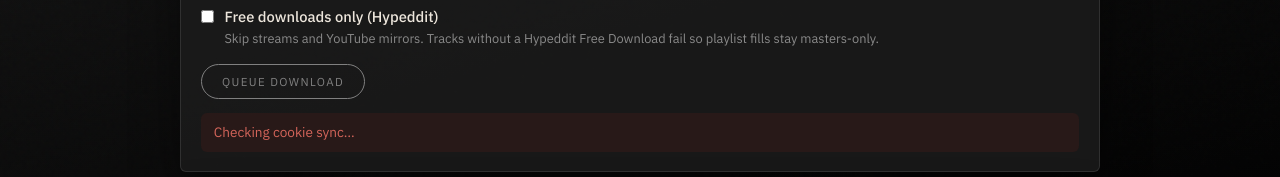
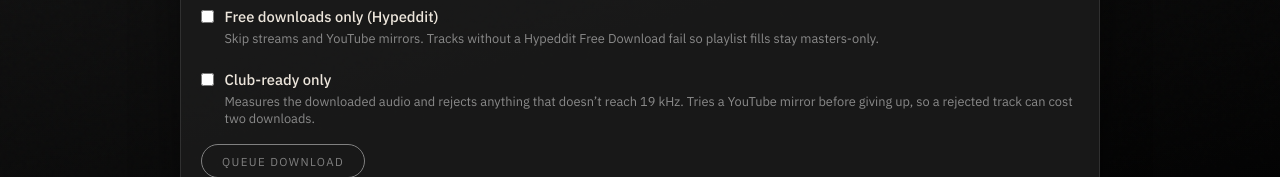
Before and after one commit to hivinaynair/thumper, a Next.js app in the folder apps/web/: page /downloader in a window 1280 px wide. Shown: the part 478-655 px from the top of the page. Built offline with nearby package versions, Linux system fonts and the light colour scheme; no server answers.

Commit message:
feat: club-ready-only switch and rejected chip

```diff
--- a/apps/web/app/downloader/page.tsx
+++ b/apps/web/app/downloader/page.tsx
@@ -39,6 +39,8 @@
 		manualDownloadUrl?: string;
 		manualDownloadTitle?: string | null;
 		freeDownloadsOnly?: boolean;
+		clubReadyOnly?: boolean;
+		qualityRejected?: boolean;
 	} | null;
 };
 
@@ -278,6 +280,7 @@
 	const [audioFormat, setAudioFormat] = useState("aiff");
 	const [destination, setDestination] = useState("browser");
 	const [freeDownloadsOnly, setFreeDownloadsOnly] = useState(false);
+	const [clubReadyOnly, setClubReadyOnly] = useState(false);
 	const [jobs, setJobs] = useState<Job[]>([]);
 	const [cookies, setCookies] = useState<CookieStatus | null>(null);
 	const [busy, setBusy] = useState(false);
@@ -291,6 +294,21 @@
 	useEffect(() => {
 		extensionReadyRef.current = extensionReady;
 	}, [extensionReady]);
+
+	// Read after mount, not in the initializer: this page renders on the server
+	// and touching localStorage during render would break hydration.
+	useEffect(() => {
+		setClubReadyOnly(
+			window.localStorage.getItem("thumper.clubReadyOnly") === "true",
+		);
+	}, []);
+
+	useEffect(() => {
+		window.localStorage.setItem(
+			"thumper.clubReadyOnly",
+			String(clubReadyOnly),
+		);
+	}, [clubReadyOnly]);
 
 	const refreshJobs = useCallback(async () => {
 		const res = await fetch("/api/jobs");
@@ -374,6 +392,7 @@
 					audioFormat,
 					destination,
 					freeDownloadsOnly,
+					clubReadyOnly,
 				}),
 			});
 			const data = await res.json();
@@ -586,6 +605,21 @@
 							</span>
 						</span>
 					</label>
+					<label className="check-row">
+						<input
+							type="checkbox"
+							checked={clubReadyOnly}
+							onChange={(e) => setClubReadyOnly(e.target.checked)}
+						/>
+						<span>
+							Club-ready only
+							<span className="check-row-hint">
+								Measures the downloaded audio and rejects anything that
+								doesn’t reach 19 kHz. Tries a YouTube mirror before giving
+								up, so a rejected track can cost two downloads.
+							</span>
+						</span>
+					</label>
 					<div>
 						<button className="btn" type="submit" disabled={!canQueue}>
 							{busy ? "Queuing…" : "Queue download"}
@@ -634,6 +668,7 @@
 										{job.result?.freeDownloadsOnly
 											? " · free downloads only"
 											: ""}
+										{job.result?.clubReadyOnly ? " · club-ready only" : ""}
 										{job.result?.playlist
 											? ` · playlist (${job.result.trackCount ?? "?"} tracks${
 													job.result.unmatchedCount
@@ -681,7 +716,19 @@
 											{", then use WAV → AIFF to tag."}
 										</div>
 									) : null}
-									{job.result?.djTier && job.result.djTier !== "master" ? (
+									{job.result?.qualityRejected ? (
+										<div className="quality-badge unsuitable">
+											<strong>Rejected — not club-ready</strong>
+											{job.result.cutoffHz
+												? ` — audio stopped at ${(
+														job.result.cutoffHz / 1000
+													).toFixed(1)} kHz`
+												: " — quality could not be verified"}
+										</div>
+									) : null}
+									{job.result?.djTier &&
+									job.result.djTier !== "master" &&
+									!job.result.qualityRejected ? (
 										<QualityBadge
 											tier={job.result.djTier}
 											headline={job.result.djHeadline}
```
